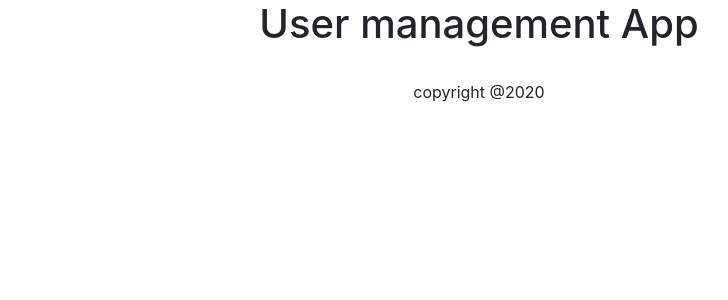
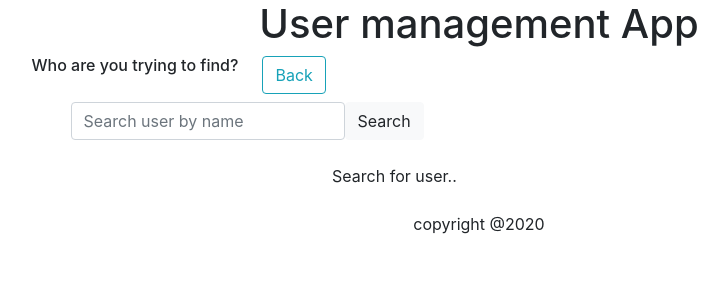
Before and after one commit to kompanycoder/user-manager-app, a React (Create React App) app: page /search in a window 1280 px wide. Shown: the top 300 px of the page, without its empty margins (161-889 px from the left). Built offline with nearby package versions, Linux system fonts and the light colour scheme; no server answers.

Commit message:
working on displaying filtered search results

```diff
--- a/src/actions/actions.js
+++ b/src/actions/actions.js
@@ -44,7 +44,7 @@ export function getSingleUser(id){
 }
 // edit user
 export function editUser(id,user){
-    // note this will be successfull but will not edit the api data for now due to server security on data edit will get 400 status of request. But it works.
+    // note this works. after adding body plus json integrity for object
     let userId = `/${id}`;
     console.log(user, userId);
     let restOfOptions = {
--- /dev/null
+++ b/src/app-ui/user_search_ui.js
@@ -0,0 +1,11 @@
+import React from 'react';
+
+export default function UserFound(props) {
+    console.log(props);
+    return (
+        <div>
+            user found ui for search
+            {props.name}
+        </div>
+    )
+}
--- /dev/null
+++ b/src/components/searchUser.js
@@ -0,0 +1,121 @@
+import React, { Component } from "react";
+import { connect } from "react-redux";
+import { getUsers } from "../actions/actions";
+// import UserFound from '../app-ui/user_search_ui';
+import { Link } from "react-router-dom";
+class SearchUser extends Component {
+    constructor(props) {
+        super(props);
+        this.state = {
+          searchTerm: '',
+          searching: false,
+          users: [],
+          filtered: []
+        };
+      }
+  componentDidMount() {
+    // call dispatch to get props with data here
+    this.props.dispatch(getUsers());
+    // let usersFound = this.props.users.users;
+    // this.setState({
+    //     users: usersFound
+    // })
+  }
+  componentWillReceiveProps(nextProps){
+    let newusers = nextProps.users.users;
+    // console.log(newusers);
+    this.setState({
+      users: newusers
+    });
+    // console.log(this.state.users);
+  }
+  // user search fuctionality
+  searchTerm(e){
+    e.preventDefault();
+    this.setState({ searching: true });
+    let searchName = e.target.value;
+    // console.log(searchName);
+
+    this.setState({
+      searchTerm: searchName
+    });
+  }
+
+  findUser(e) {
+    e.preventDefault();
+    let searchName = this.state.searchTerm.toLowerCase();
+    let userList = this.state.users;
+    console.log(userList);
+    console.log(searchName);
+    //  filter functinality
+    userList.forEach((user)=>{
+      // console.log(user);
+      // username to lowercase before omparing with searchterm
+      let userName = user.name.toLowerCase();
+      // console.log(userName);
+
+      // console.log(newArr);
+      if(userName.includes(searchName)){
+          // console.log(user);
+          let match = user;
+          console.log(match);
+          // return match;
+          let results = [].push(match);
+          console.log(results);
+          this.setState({
+            filtered: results
+          });
+          console.log(this.state.filtered);
+      }
+
+    });
+    // console.log(matchingUser);
+
+
+  };
+  renderUsers =()=> {
+    // console.log(this.state.users);
+    // return foundUsers
+  }
+
+  render() {
+    // console.log(this.state.users);
+    // let usersFound = this.props.users.users;
+    return (
+      <div className="container row">
+        <h6 className="text-center">Who are you trying to find?</h6> <Link className="btn btn-outline-info ml-4 mb-2 mr-0" to="/">
+          Back
+        </Link>
+
+        <div className="col-md-12">
+            <form
+            className="form-inline ml-4"
+            onSubmit={(e) =>this.findUser(e)}
+            >
+            <input
+                name="search"
+                className="form-control"
+                placeholder="Search user by name"
+                onChange={e => this.searchTerm(e)}
+                type="text"
+                defaultValue={this.state.searchTerm}
+            />{" "}
+            <button className="btn btn-light" type="submit">
+                Search
+            </button>
+            </form>
+            <div className="col-md-10 mt-4 text-center">
+                {this.state.searching ? this.renderUsers(): "Search for user.."}
+            </div>
+        </div>
+      </div>
+    );
+  }
+}
+
+function mapStateToProps(state) {
+  return {
+    users: state.users
+  };
+}
+export default connect(mapStateToProps)(SearchUser);
--- a/src/components/userList.js
+++ b/src/components/userList.js
@@ -2,31 +2,34 @@ import React, { Component } from "react";
 import { connect } from "react-redux";
 import { getUsers } from "../actions/actions";
 // import { Link } from "react-router-dom";
-import UserUi from '../app-ui/user_ui';
+import UserUi from "../app-ui/user_ui";
+import { Link } from "react-router-dom";
 class UserList extends Component {
-  constructor(props){
+  constructor(props) {
     super(props);
     this.state = {
       count: 0
-    }
+    };
   }
   componentDidMount() {
     // call dispatch to get props with data here
     this.props.dispatch(getUsers());
   }
-    showUsers = (users) =>(
+  showUsers = users =>
     // console.log(users)
 
-        users ? users.map((item, i)=>(
+    users
+      ? users.map((item, i) => (
           <UserUi key={i} {...item} />
           // console.log(item)
-        )): 'No Items Loaded...'
-    )
+        ))
+      : "No Items Loaded...";
 
+  // usercount functionality
   userCount(users) {
     // console.log(users);
     let arrCount;
-        if(users){
+    if (users) {
       // console.log(users);
       let newArray = [].concat(users);
       let newCount = newArray.length;
@@ -34,23 +37,27 @@ class UserList extends Component {
       arrCount = newCount;
       return arrCount;
     }
-
-
   }
 
   render(props) {
     // console.log(this.props);
     let usersFound = this.props.users.users;
 
-
     return (
       <div className="container row">
-        <h4 className="col-md-12 mt-4 mb-4 text-center">Users Dashboard Display </h4>
-        <p>User count is at : {this.userCount(usersFound)}</p>
+        <h4 className="col-md-12 mt-4 mb-4 text-center">
+          Users Dashboard Display
+        </h4>
+        <p className="text-center pr-2">User count is at : {this.userCount(usersFound)} </p> || <Link to="/search" className="btn btn-outline-info ml-3">Search Users</Link>
 
         {/* link to add user component. but the backend does not support adding of new user. Tested this.. */}
         {/* <Link className="btn btn-outline-info ml-4" to="/add">Add User</Link> */}
-        <div className="container col-md-12 text-center">{this.showUsers(usersFound)}</div>
+        {/* not implemented but an actual possibility when items are alot... */}
+
+        <div className="container col-md-12 text-center">
+          {this.showUsers(usersFound)}
+        </div>
+
       </div>
     );
   }
--- a/src/routes.js
+++ b/src/routes.js
@@ -1,7 +1,7 @@
 import React from "react";
 import { Switch, Route } from "react-router-dom";
 import UserList from "./components/userList";
-// import AddUser from './components/viewUser';
+import SearchUser from './components/searchUser';
 import EditUser from './components/EditUser';
 import AppLayout from './App';
 
@@ -11,7 +11,7 @@ const Routes = () => {
       <Switch>
         <Route path="/" exact component={UserList} />
         <Route path="/users/:id" exact component={EditUser} />
-        {/* <Route path="/add" exact component={AddUser} /> */}
+        <Route path="/search" exact component={SearchUser} />
       </Switch>
     </AppLayout>
   );
```
Also changed, not shown: src/components/viewUser.js (deleted, +0 -25 lines). Lines whose indentation alone changed are shown as unchanged.
